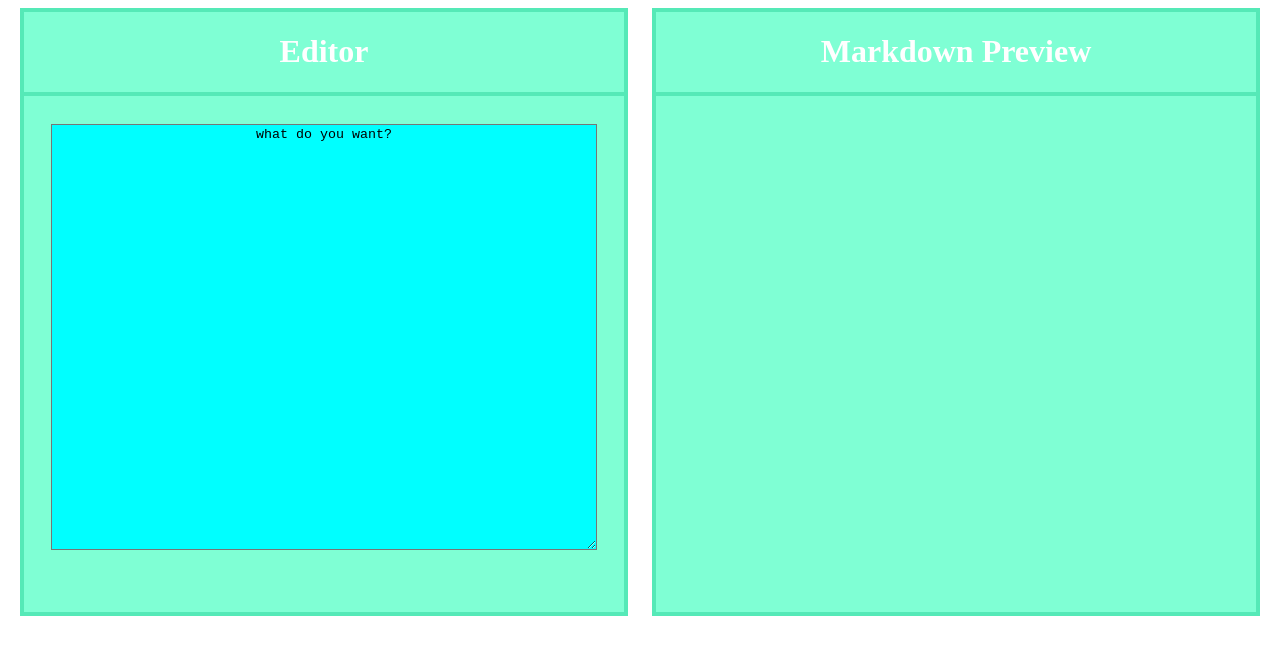
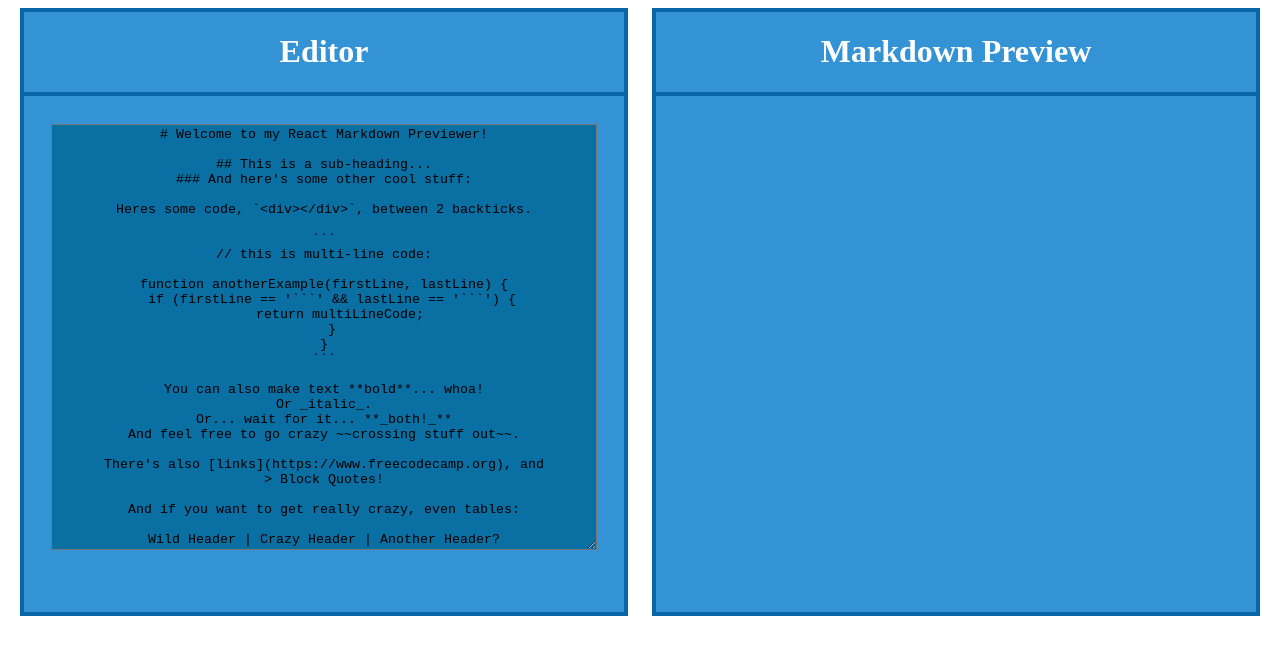
Before and after one commit to Ryan-Sherry/FCC-markdown-viewer, a React (Create React App) app: page / in a window 1280 px wide. Shown: the top 654 px of the page. Built offline with nearby package versions, Linux system fonts and the light colour scheme.

Commit message:
changed color scheme

```diff
--- a/src/App.css
+++ b/src/App.css
@@ -11,8 +11,8 @@
   margin: auto auto;
   width: 600px;
   height: 600px;
-  background-color: aquamarine;
-  border: 4px solid rgb(85, 233, 183);
+  background-color: rgba(0, 121, 202, 0.801);
+  border: 4px solid rgba(0, 92, 153, 0.801);
 }
 
 .heading {
@@ -21,8 +21,8 @@
 }
 
 hr {
-  color: rgb(85, 233, 183);
-  border: 2px solid rgb(85, 233, 183);
+  color: rgba(0, 92, 153, 0.801);
+  border: 2px solid rgba(0, 92, 153, 0.801);
 }
 
 .mainText {
@@ -37,6 +37,6 @@ hr {
   width: 90%;
   height: 70%;
   margin-top: 20px;
-  background-color: aqua;
+  background-color: rgba(0, 103, 151, 0.801);
   text-align: center;
 }
--- a/src/App.js
+++ b/src/App.js
@@ -2,11 +2,22 @@ import './App.css';
 import React from 'react';
 
 class App extends React.Component {
-
+  constructor(props) {
+    super(props);
+    this.state = {
+      input: placeholder,
+    }
+  }
+    handleChange = this.handleChange.bind(this);
+    handleChange(e) {
+      this.setState({
+        input: e.target.value
+      })
+    }
   render() {
     return (
       <div className="App">
-        <Editor />
+        <Editor input={this.state.input}/>
         <Preview />
       </div>
     );
@@ -23,7 +34,7 @@ const Editor = () => {
       <div className='mainText'>
         <textarea
           id="editor"
-          value="what do you want?"
+          value={placeholder}
         >
         </textarea>
       </div>
@@ -39,6 +50,7 @@ const Preview = () => {
       </div>
       <hr></hr>
       <div className='mainText'>
+
       </div>
     </div>
   )
```
